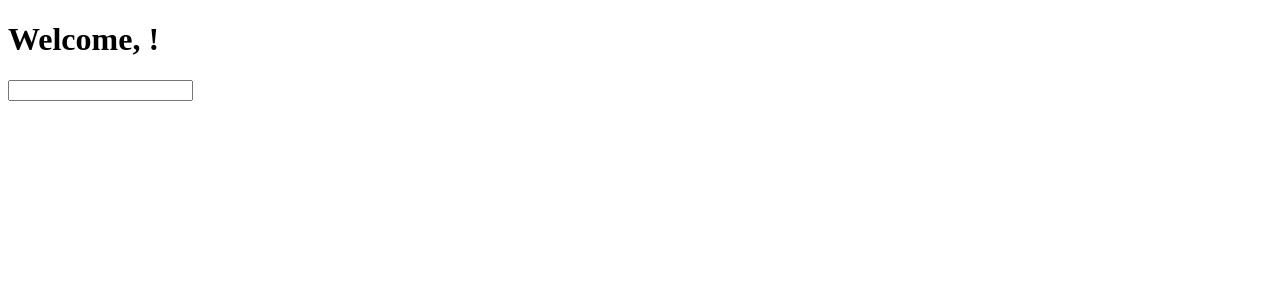
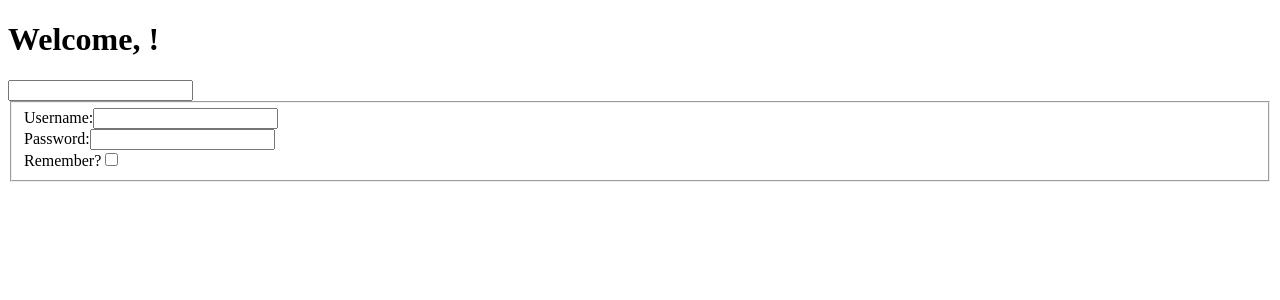
Before and after one commit to amaliacicala/esercizi-react, a React (Create React App) app: page / in a window 1280 px wide. Shown: the top 300 px of the page. Built offline with nearby package versions, Linux system fonts and the light colour scheme.

Commit message:
feat: add ex. Forms 02

```diff
--- a/src/App.js
+++ b/src/App.js
@@ -1,11 +1,13 @@
 import React from "react";
 import { InteractiveWelcome } from "./InteractiveWelcome";
+import { Login } from "./Login";
 
 export class App extends React.Component {
     render() {
         return (
             <div>
                 <InteractiveWelcome />
+                <Login />
             </div>
         )
     }
--- /dev/null
+++ b/src/Login.js
@@ -0,0 +1,56 @@
+import React from "react";
+
+export class Login extends React.Component {
+    state = {
+        username: '',
+        password: '',
+        remember: ''
+    }
+
+    handleInputChange = (event) => {
+        const name = event.target.name
+        const type = event.target.type
+        const value = event.target.value
+        const checked = event.target.checked
+
+        this.setState({
+            [name]: type === 'checkbox' ? checked : value
+        })
+    }
+
+    render() {
+        return (
+            <fieldset>
+                <div>
+                    <label htmlFor="username">Username:</label>
+                    <input
+                        name="username"
+                        type="text"
+                        value={this.state.username}
+                        onChange={this.handleInputChange}
+                    />
+                </div>
+
+                <div>
+                    <label htmlFor="password">Password:</label>
+                    <input
+                        name="password"
+                        type="password"
+                        value={this.state.password}
+                        onChange={this.handleInputChange}
+                    />
+                </div>
+
+                <div>
+                    <label htmlFor="remember">Remember?</label>
+                    <input
+                        name="remember"
+                        type="checkbox"
+                        checked={this.state.remember}
+                        onChange={this.handleInputChange}
+                    />
+                </div>
+            </fieldset>
+        )
+    }
+}
```
Also changed, not shown: 1 other file (tests, documents, lock files or other folders).
